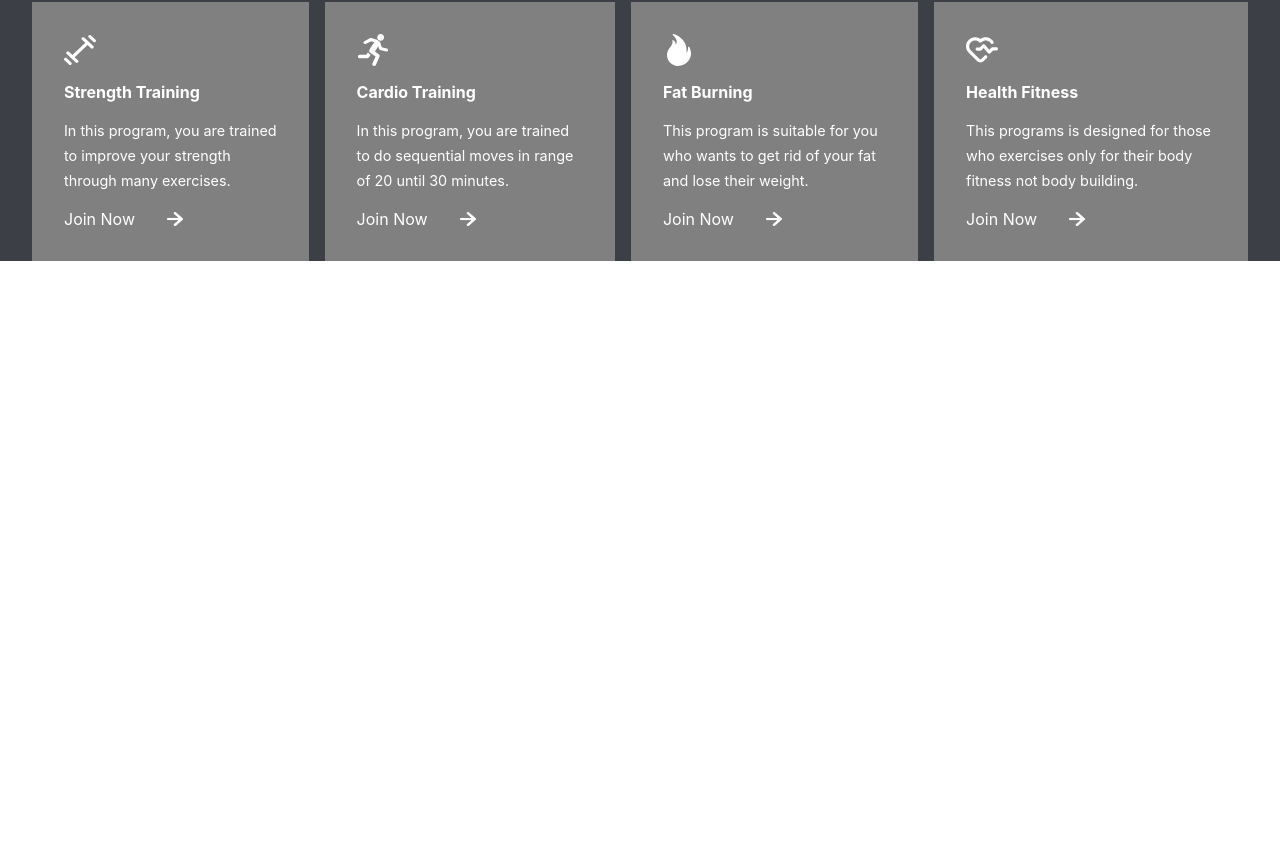
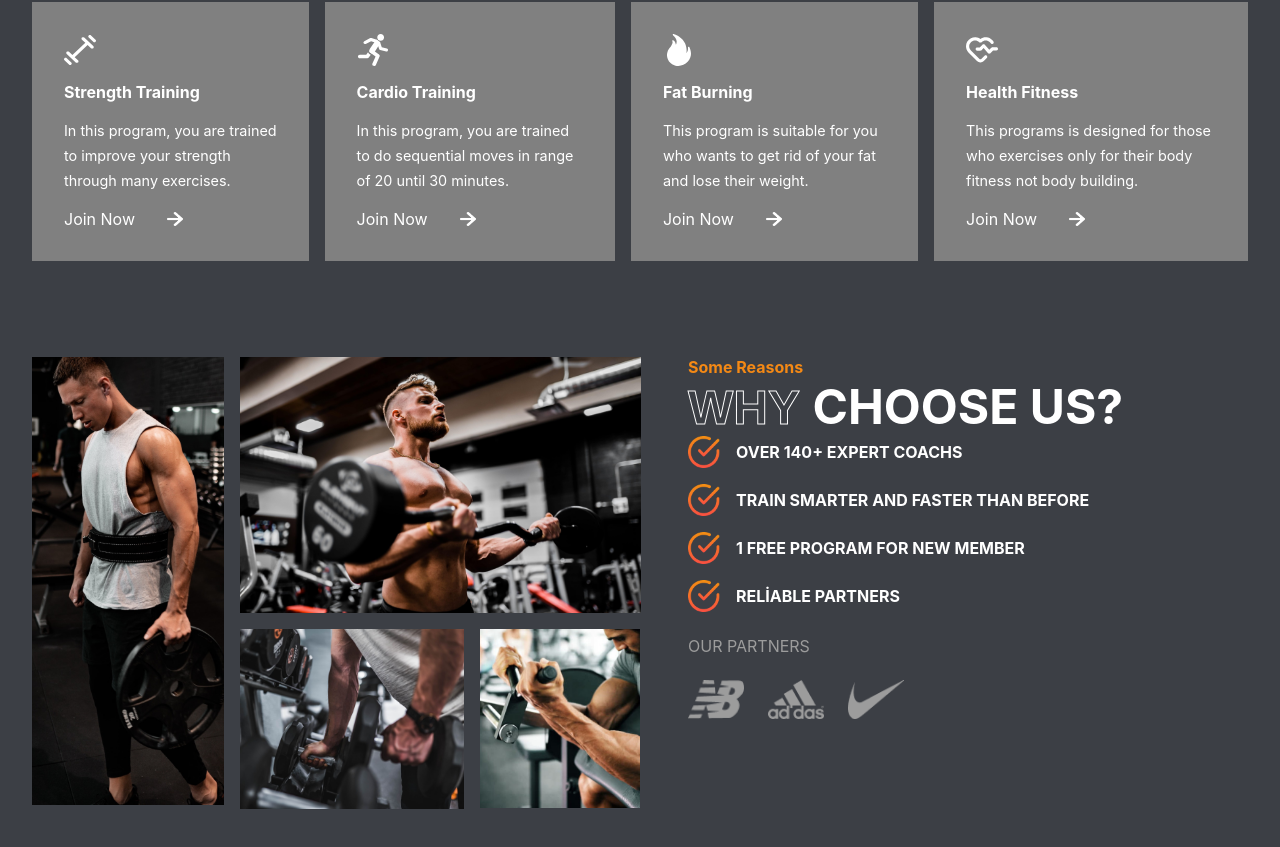
Before and after one commit to Tuzbay/FitClub-Website-React, a React (Create React App) app: page / in a window 1280 px wide. Shown: the part 910-1757 px from the top of the page. Before the commit the page ends 1171 px from the top, so only its background shows below. Built offline with nearby package versions, Linux system fonts and the light colour scheme.

Commit message:
Reasons Component Added!

```diff
--- a/src/App.js
+++ b/src/App.js
@@ -1,13 +1,14 @@
 import './App.css';
 import Hero from "./Hero"
 import Programs from "./Programs"
+import Reasons from "./Reasons"
 
 function App() {
   return (
     <div className="app">
     <Hero />
     <Programs />
-
+    <Reasons />
     </div>
   );
 }
--- /dev/null
+++ b/src/Reasons.css
@@ -0,0 +1,86 @@
+.reasons {
+    padding: 0 2rem;
+    display: flex;
+    gap: 2rem;
+}
+
+.left-r {
+    flex: 1 1;
+    display: grid;
+    grid-template-columns: repeat(4, 1fr);
+    gap: 1rem;
+    grid-auto-rows: 1fr;
+}
+
+.left-r>img {
+    object-fit: cover;
+}
+
+.left-r>:nth-child(1) {
+    width: 12rem;
+    grid-row: 1/3;
+    height: 28rem;
+}
+
+.left-r>:nth-child(2) {
+    width: auto;
+    height: 16rem;
+    grid-column: 2/4;
+}
+
+.left-r>:nth-child(3) {
+    width: 14rem;
+    grid-column: 2/3;
+    grid-row: 2;
+}
+
+.left-r>:nth-child(4) {
+    width: 10rem;
+    grid-row: 2;
+    grid-column: 3/4;
+    height: 11.2rem;
+}
+
+.right-r {
+    flex: 1 1;
+}
+
+.right-r>span{
+    font-weight: bold;
+    color: var(--orange);
+}
+
+.right-r>div {
+    color: white;
+    font-size: 3rem;
+    font-weight: bold;
+}
+
+.details-r {
+    display: flex;
+    flex-direction: column;
+    gap: 1rem;
+    margin-bottom: 1.5rem;
+}
+
+.details-r>div {
+    display: flex;
+    font-size: 1rem;
+    gap: 1rem;
+    align-items: center;
+}
+
+.details-r>div>img {
+    width: 2rem;
+    height: 2rem;
+}
+
+.partners {
+    display: flex;
+    gap: 1.5rem;
+}
+
+.partners>img {
+    width: 3.5rem;
+    margin-top: 1.5rem;
+}
--- /dev/null
+++ b/src/Reasons.js
@@ -0,0 +1,65 @@
+import React from 'react'
+import "./Reasons.css"
+import image1 from "./assets/image1.png"
+import image2 from "./assets/image2.png"
+import image3 from "./assets/image3.png"
+import image4 from "./assets/image4.png"
+import nb from "./assets/nb.png"
+import adidas from "./assets/adidas.png"
+import nike from "./assets/nike.png"
+import tick from "./assets/tick.png"
+
+function Reasons() {
+  return (
+    <div className='reasons' id='reasons'>
+        <div className="left-r">
+            <img src={image1} alt="image1" />
+            <img src={image2} alt="image2" />
+            <img src={image3} alt="image3" />
+            <img src={image4} alt="image4" />
+        </div>
+
+        <div className="right-r">
+             <span>Some Reasons</span>
+
+             <div>
+                <span className='stroke-text'>WHY </span>
+                <span>CHOOSE US?</span>
+             </div>
+
+             <div className='details-r'>
+                <div>
+                    <img src={tick} alt='tick'/>
+                    <span>OVER 140+ EXPERT COACHS</span>
+                </div>
+                <div>
+                    <img src={tick} alt='tick'/>
+                    <span>TRAIN SMARTER AND FASTER THAN BEFORE</span>
+                </div>
+                <div>
+                    <img src={tick} alt='tick'/>
+                    <span>1 FREE PROGRAM FOR NEW MEMBER</span>
+                </div>
+                <div>
+                    <img src={tick} alt='tick'/>
+                    <span>RELİABLE PARTNERS</span>
+                </div>
+             </div>
+             <span style={{
+                color: "var(--gray)",
+                fontWeight: "normal",
+             }}>
+                OUR PARTNERS
+             </span>
+
+             <div className="partners">
+                <img src={nb} alt="nb" />
+                <img src={adidas} alt="adidas" />
+                <img src={nike} alt="nike" />
+             </div>
+        </div>
+    </div>
+  )
+}
+
+export default Reasons
```
